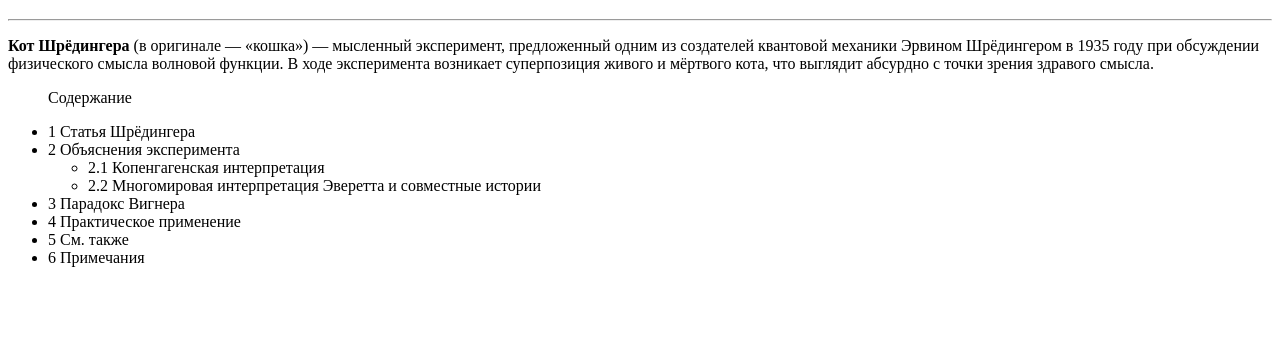
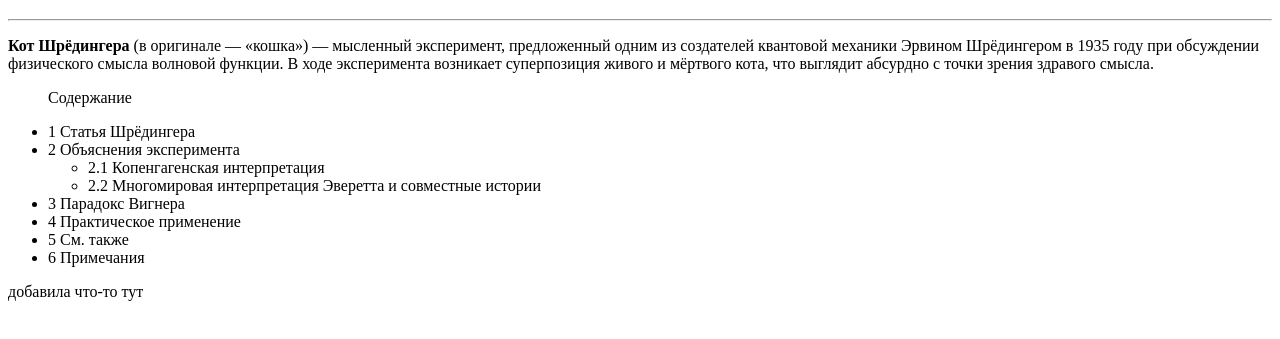
Before and after one commit to MariaKrasnaya/myproject777, a plain HTML site: page index.html in a window 1280 px wide. Shown: the part 61-400 px from the top of the page. Drawn offline with Linux system fonts and the light colour scheme.

Commit message:
Update index.html
добавила параграф после списка

```diff
--- a/index.html
+++ b/index.html
@@ -23,6 +23,7 @@
             <li>5	См. также</li>
             <li>6	Примечания</li>
         </ul>
+        <p>добавила что-то тут</p>
     </nav>
 
 </body>
```
